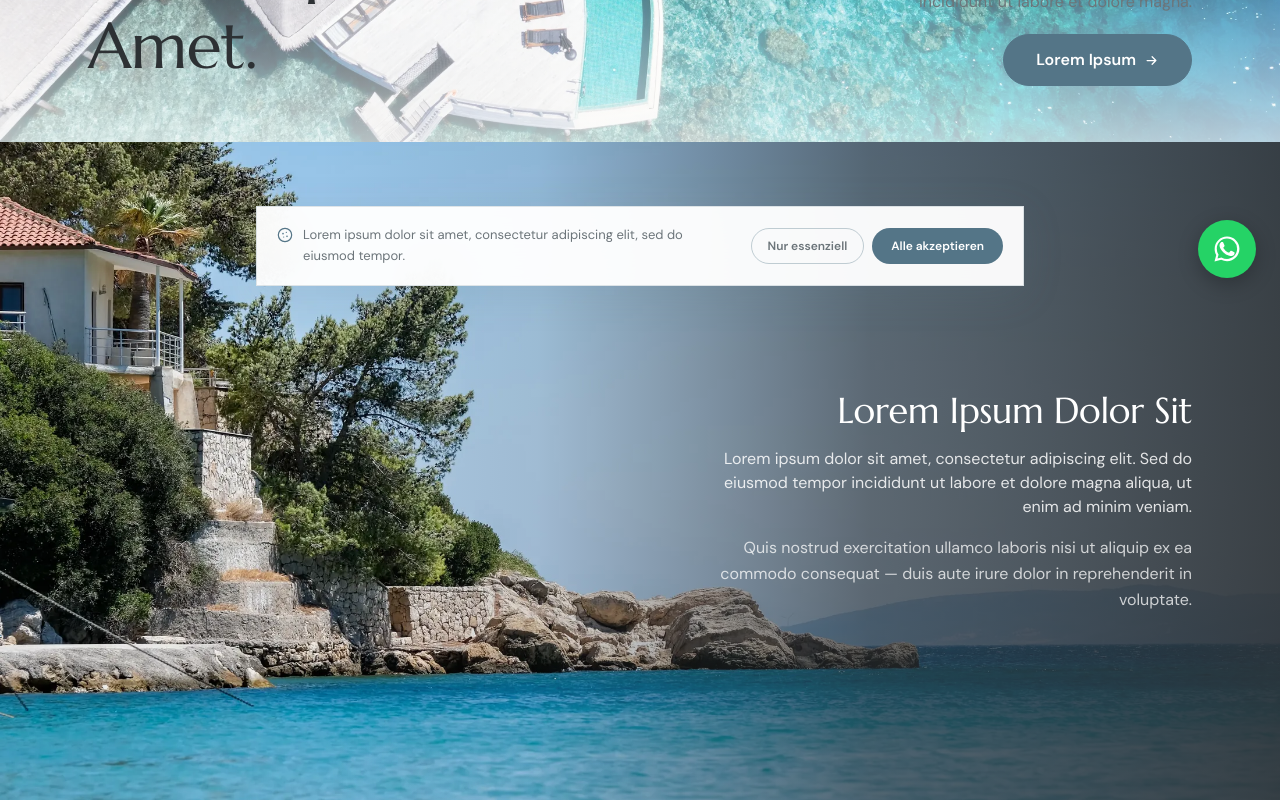
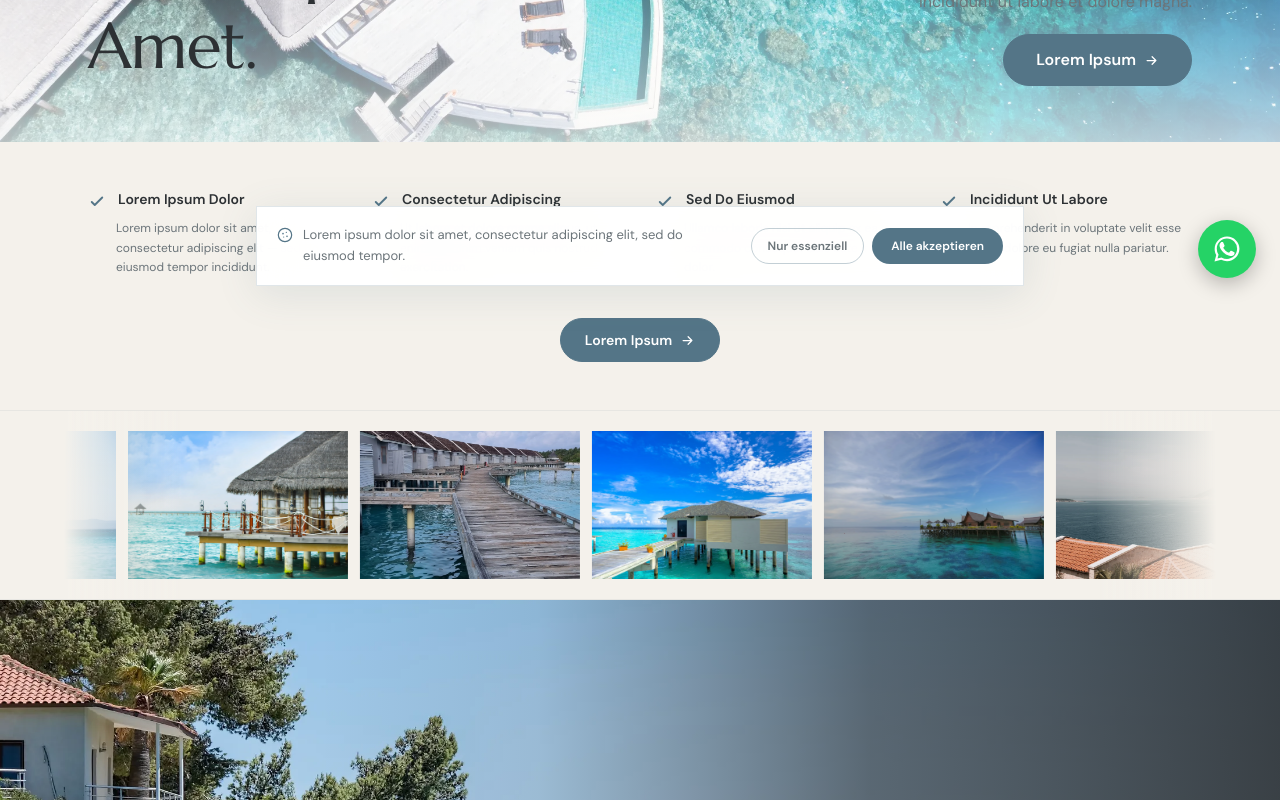
Before and after one commit to mmdscon/seeresidenz-ebreichsdorf, a Next.js app: page / in a window 1280 px wide. Shown: the part 498-1298 px from the top of the page. Built offline with nearby package versions, Linux system fonts and the light colour scheme.

Commit message:
Add files via upload

```diff
--- a/src/app/page.tsx
+++ b/src/app/page.tsx
@@ -5,6 +5,7 @@ import Image from "next/image";
 import { Button } from "@/components/ui/Button";
 import Header from "@/components/ui/Header";
 import Quiz from "@/components/quiz";
+import { IMPRESSION_IMAGES } from "@/lib/images";
 
 const PRIMARY = "#547587";
 const TEXT = "#2D3134";
@@ -120,6 +121,36 @@ function AnimatedNumber({ target, suffix = '', decimals = 0 }: { target: number;
     io.observe(el); return () => io.disconnect();
   }, [target]);
   return <span ref={ref}>{displayed}{suffix}</span>;
+}
+
+function IconCheck() {
+  return (
+    <svg width="18" height="18" viewBox="0 0 24 24" fill="none" aria-hidden="true" className="shrink-0 mt-[3px]">
+      <path d="M5 12l4 4 10-10" stroke={PRIMARY} strokeWidth="2.5" strokeLinecap="round" strokeLinejoin="round" />
+    </svg>
+  );
+}
+
+// ── Hero Marquee ──
+function HeroMarquee() {
+  const images = IMPRESSION_IMAGES;
+  return (
+    <section className="w-full" style={{ backgroundColor: SECTION_BG, borderBottom: `1px solid ${DIVIDER}` }}>
+      <div className="mx-auto w-full max-w-6xl px-0" style={{ position: "relative", overflow: "hidden" }}>
+        <div style={{ position: "absolute", top: 0, left: 0, bottom: 0, width: "120px", zIndex: 2, background: `linear-gradient(to right, ${SECTION_BG} 0%, transparent 100%)`, pointerEvents: "none" }} />
+        <div style={{ position: "absolute", top: 0, right: 0, bottom: 0, width: "120px", zIndex: 2, background: `linear-gradient(to left, ${SECTION_BG} 0%, transparent 100%)`, pointerEvents: "none" }} />
+        <div style={{ display: "flex", gap: "12px", animation: "heroMarquee 32s linear infinite", width: "max-content", padding: "20px 0" }}>
+          {[...images, ...images].map((src, i) => (
+            <div key={i} style={{ width: "220px", height: "148px", flexShrink: 0, overflow: "hidden" }}>
+              {/* eslint-disable-next-line @next/next/no-img-element */}
+              <img src={src} alt="" style={{ width: "100%", height: "100%", objectFit: "cover", display: "block" }} />
+            </div>
+          ))}
+        </div>
+      </div>
+      <style>{`@keyframes heroMarquee{0%{transform:translateX(0)}100%{transform:translateX(-50%)}}`}</style>
+    </section>
+  );
 }
 
 // ── Overlap Feature: Bild + weiße Text-Card, leicht überlappend ──
@@ -687,6 +718,34 @@ export default function Page() {
         </div>
       </section>
 
+      {/* TRUST BAND */}
+      <section id="vorteile" className="w-full scroll-mt-20" style={{ backgroundColor: SECTION_BG, borderBottom: `1px solid ${DIVIDER}` }}>
+        <div className="reveal-right mx-auto w-full max-w-6xl px-6 py-12">
+          <div className="grid grid-cols-1 sm:grid-cols-2 lg:grid-cols-4 gap-8">
+            {[
+              { title: "Lorem Ipsum Dolor", text: "Lorem ipsum dolor sit amet, consectetur adipiscing elit — sed do eiusmod tempor incididunt." },
+              { title: "Consectetur Adipiscing", text: "Ut labore et dolore magna aliqua, ut enim ad minim veniam quis nostrud exercitation." },
+              { title: "Sed Do Eiusmod", text: "Ullamco laboris nisi ut aliquip ex ea commodo consequat duis aute irure dolor." },
+              { title: "Incididunt Ut Labore", text: "In reprehenderit in voluptate velit esse cillum dolore eu fugiat nulla pariatur." },
+            ].map((item, idx) => (
+              <div key={idx} className={`reveal-up reveal-delay-${idx + 1} flex flex-col gap-2`}>
+                <div className="flex items-start gap-3">
+                  <IconCheck />
+                  <p className="font-semibold text-sm leading-snug" style={{ color: TEXT }}>{item.title}</p>
+                </div>
+                <p className="text-xs leading-relaxed pl-7" style={{ color: TEXT_SECONDARY }}>{item.text}</p>
+              </div>
+            ))}
+          </div>
+          <div className="mt-10 flex flex-col items-start md:items-center md:justify-center reveal-up reveal-delay-4">
+            <Button onClick={openQuiz}>Lorem Ipsum</Button>
+          </div>
+        </div>
+      </section>
+
+      {/* HERO MARQUEE */}
+      <HeroMarquee />
+
       {/* ÜBER UNS (gespiegelt, oben) */}
       <AboutSectionTop />
 
@@ -694,7 +753,7 @@ export default function Page() {
       <FactsGrid />
 
       {/* OBJEKT DETAIL */}
-      <section id="vorteile" className="mx-auto w-full max-w-6xl px-6 py-16 scroll-mt-20">
+      <section className="mx-auto w-full max-w-6xl px-6 py-16 scroll-mt-20">
         <div className="flex flex-col gap-12">
           {[
             {
```
